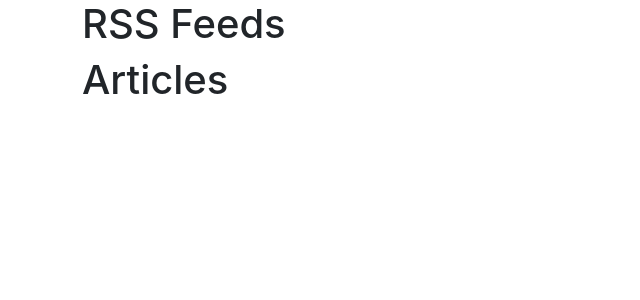
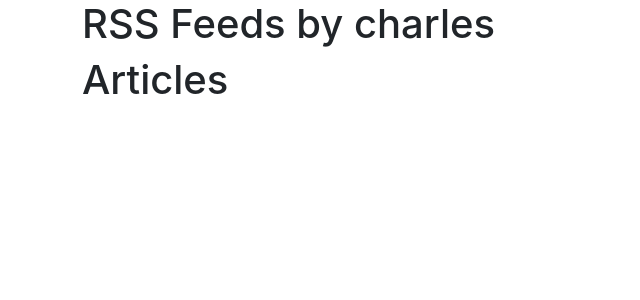
Before and after one commit to Okocharles/utiva-rss-to-json-class-project, a JavaScript app: page / in a window 1280 px wide. Shown: the top 300 px of the page, without its empty margins (0-640 px from the left). Built offline with nearby package versions, Linux system fonts and the light colour scheme; the HTML template or start-up script is replaced by a standard one.

Commit message:
created a header component and rendered it

```diff
--- a/src/App.js
+++ b/src/App.js
@@ -1,9 +1,11 @@
+import Header from './components/Header'
+
 function App() {
   return (
     <div className="container">
       <div className="row">
         <div className="col-xl-12">
-          <h1>RSS Feeds</h1>
+          <Header me="charles" />
         </div>
 
         <div className="row">
@@ -24,7 +26,7 @@ function App() {
         </div>
       </div>
     </div>
-  );
+  )
 }
 
-export default App;
+export default App
--- a/src/components/Header.js
+++ b/src/components/Header.js
@@ -1,7 +1,8 @@
-import React from "react";
-
-function Header() {
-  return <div>Header</div>;
+function Header(props) {
+  return (
+    <div>
+      <h1> RSS Feeds by {props.me} </h1>
+    </div>
+  )
 }
-
-export default Header;
+export default Header
```
